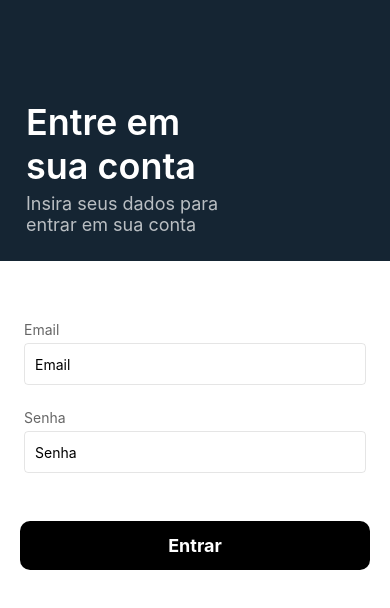
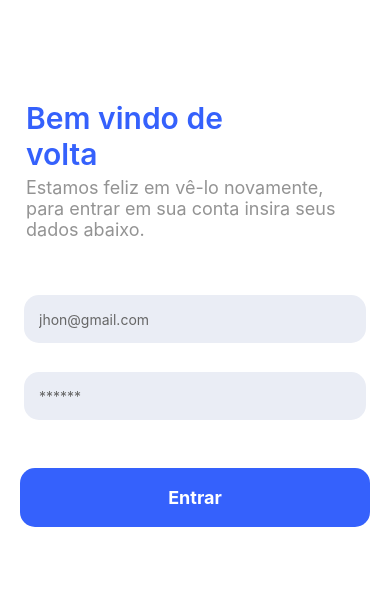
Before and after one commit to rodriguesabner/ifinance-app, a React Native app: screen /OnBoarding in a window 390 px wide. Shown: the top 608 px of the page. Built offline with nearby package versions, Linux system fonts and the light colour scheme; what react-native-root-siblings would draw is missing.

Commit message:
ajusta login design

```diff
--- a/src/screens/Login/index.tsx
+++ b/src/screens/Login/index.tsx
@@ -16,10 +16,10 @@ const OnBoarding = () => {
         async function checkIfLogged(){
             const value = await AsyncStorage.getItem('@iFinance-status')
             if(value != null){
-                navigation.reset({
-                    index: 0,
-                    routes: [{name: 'Home'}],
-                })
+                // navigation.reset({
+                //     index: 0,
+                //     routes: [{name: 'Home'}],
+                // })
             }
 
             setLoading(false);
@@ -72,28 +72,21 @@ const OnBoarding = () => {
 
     return (
         <Layout>
-            <StatusBar translucent barStyle={'light-content'}/>
+            <StatusBar translucent barStyle={'dark-content'}/>
             {loading
                 ? <ActivityIndicator size={'large'} color={'#fff'}/>
                 : (
                     <View>
                         <MainContainer>
-                            <Title>Entre em sua conta</Title>
+                            <Title>Bem vindo de volta</Title>
                             <SubTitle>
-                                Insira seus dados para entrar em sua conta
+                                Estamos feliz em vê-lo novamente, para entrar em sua conta insira seus dados abaixo.
                             </SubTitle>
                         </MainContainer>
 
                         <Form>
-                            <Text style={{color: '#666'}}>
-                                Email
-                            </Text>
-                            <Input placeholder={'Email'} onChangeText={(text) => setEmail(text)} value={email} textContentType={'emailAddress'} keyboardType={'email-address'} />
-
-                            <Text style={{color: '#666'}}>
-                                Senha
-                            </Text>
-                            <Input placeholder={'Senha'} onChangeText={(text) => setPassword(text)} value={password} textContentType={'password'} secureTextEntry={true}/>
+                            <Input placeholder={'jhon@gmail.com'} onChangeText={(text) => setEmail(text)} value={email} textContentType={'emailAddress'} keyboardType={'email-address'} />
+                            <Input placeholder={'******'} onChangeText={(text) => setPassword(text)} value={password} textContentType={'password'} secureTextEntry={true}/>
                         </Form>
 
                         <WrapperButton onPress={() => loginAccount()}>
--- a/src/screens/Login/styles.tsx
+++ b/src/screens/Login/styles.tsx
@@ -14,7 +14,7 @@ export const Image = styled.Image.attrs({
 
 export const MainContainer = styled.View`
   padding: 26px;
-  background-color: #152533;
+  background-color: #fff;
   width: 100%;
   padding-top: 100px;
 `;
@@ -22,32 +22,31 @@ export const MainContainer = styled.View`
 export const Form = styled.View`
   flex-direction: column;
   padding: 24px;
-  margin-top: 36px;
 `;
 
-export const Input = styled.TextInput`
-  border-width: 1px;
-  border-color: rgba(0, 0, 0, .1);
-  height: 42px;
-  border-radius: 4px;
-  padding-left: 10px;
+export const Input = styled.TextInput.attrs({
+    placeholderTextColor: '#666',
+})`
+  height: 48px;
+  border-radius: 15px;
+  padding-left: 15px;
   margin-top: 5px;
+  background-color: #eaedf5;
   margin-bottom: 24px;
 `;
 
 export const Title = styled.Text`
-  font-size: 36px;
-  color: #fff;
+  font-size: 30px;
+  color: #3561fc;
   font-weight: 600;
   margin-bottom: 5px;
-  max-width: 200px;
+  max-width: 250px;
 `;
 
 export const SubTitle = styled.Text`
   font-size: 18px;
-  color: #fff;
+  color: #666;
   font-weight: 400;
-  max-width: 200px;
   opacity: .7;
 `;
 
@@ -67,9 +66,10 @@ export const BottomContainer = styled(BlurView).attrs({
 `;
 
 export const WrapperButton = styled.TouchableOpacity`
-  background-color: #000;
+  background-color: #3561fc;
   padding: 14px;
-  border-radius: 10px;
+  border-radius: 15px;
+  height: 59px;
   justify-content: center;
   align-items: center;
   flex-direction: row;
```
